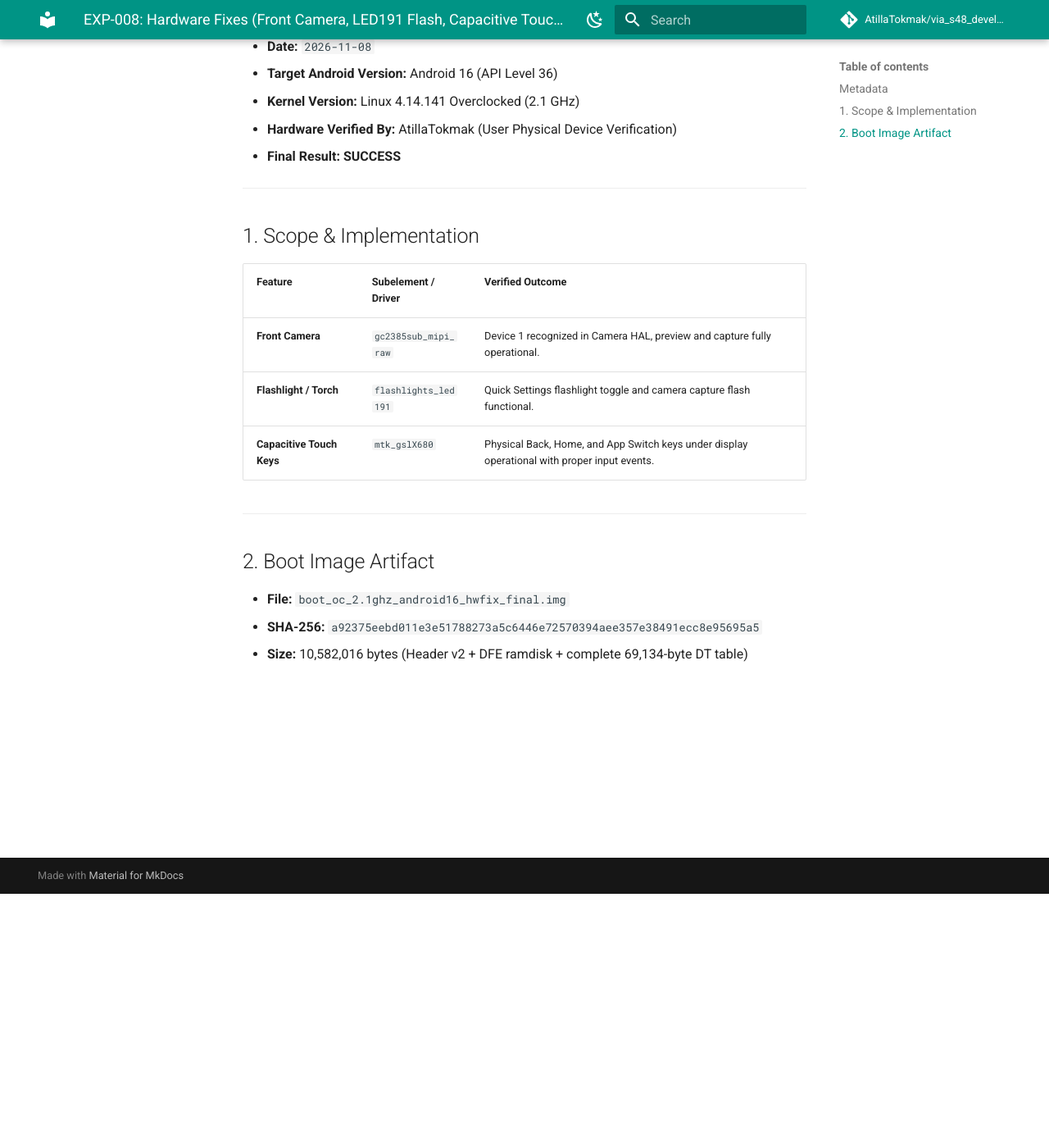
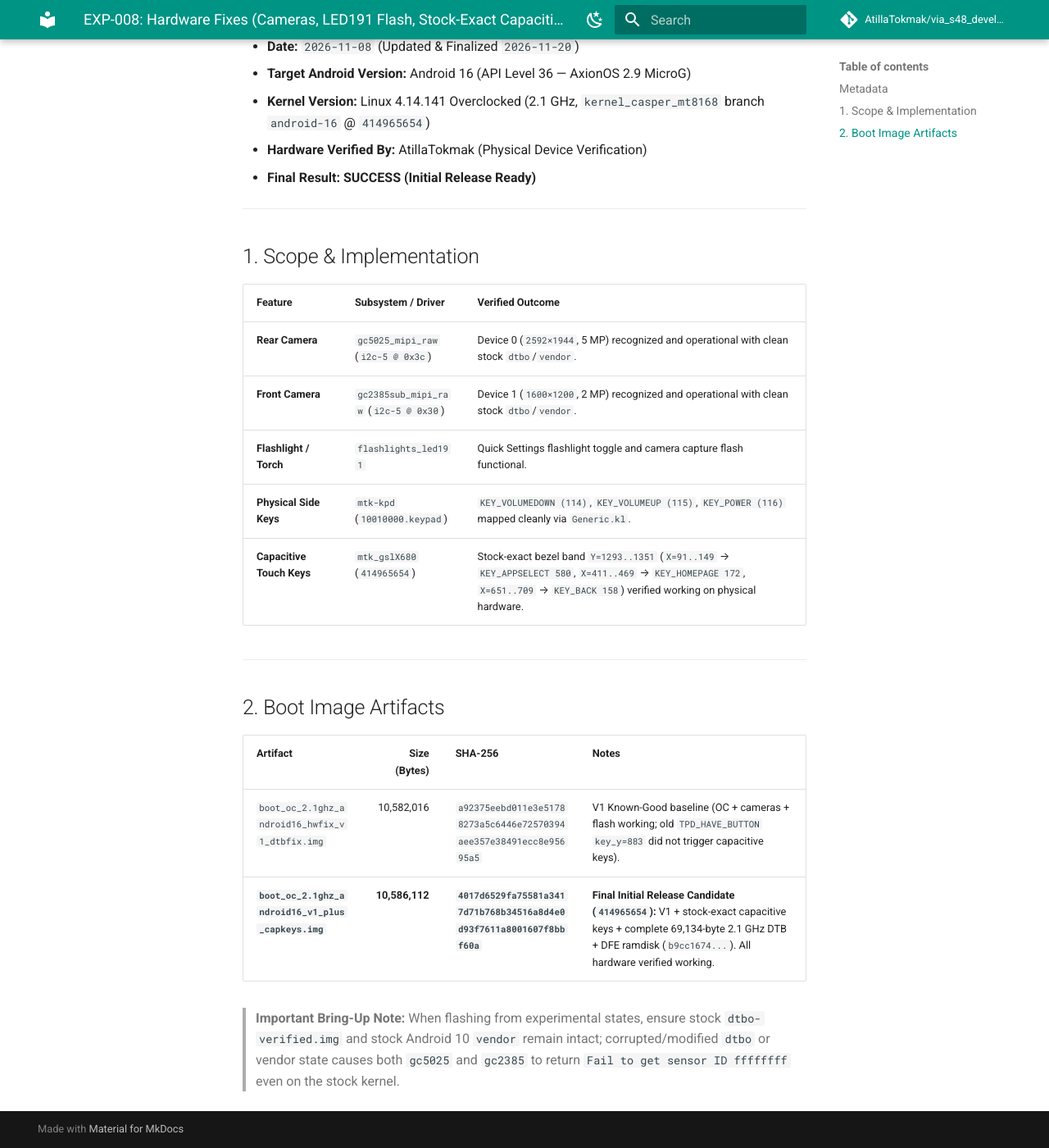
Before and after one commit to AtillaTokmak/via_s48_development_wiki, an MkDocs documentation site: the page built from docs/experiments/android16/hardware-fixes-test.md, in a window 1280 px wide and 1400 px high, scrolled down 310 px. Shown: the whole window at 82% size. Built offline with MkDocs 1.6.1 and Material for MkDocs 9.7.7, drawn with Linux system fonts in a browser that asks for light colours; comment, search, counter and statistics services are not loaded; some of the changed text lies outside the part shown.

Commit message:
docs: document stock-exact capacitive keys patch (PATCH-11), Boot v2 offsets, and initial release verification

```diff
--- a/docs/experiments/android16/hardware-fixes-test.md
+++ b/docs/experiments/android16/hardware-fixes-test.md
@@ -1,26 +1,32 @@
-# EXP-008: Hardware Fixes (Front Camera, LED191 Flash, Capacitive Touch Keys)
+# EXP-008: Hardware Fixes (Cameras, LED191 Flash, Stock-Exact Capacitive Touch Keys)
 
 ## Metadata
 * **Experiment ID:** `EXP-008`
-* **Date:** `2026-11-08`
-* **Target Android Version:** Android 16 (API Level 36)
-* **Kernel Version:** Linux 4.14.141 Overclocked (2.1 GHz)
-* **Hardware Verified By:** AtillaTokmak (User Physical Device Verification)
-* **Final Result:** **SUCCESS**
+* **Date:** `2026-11-08` (Updated & Finalized `2026-11-20`)
+* **Target Android Version:** Android 16 (API Level 36 — AxionOS 2.9 MicroG)
+* **Kernel Version:** Linux 4.14.141 Overclocked (2.1 GHz, `kernel_casper_mt8168` branch `android-16` @ `414965654`)
+* **Hardware Verified By:** AtillaTokmak (Physical Device Verification)
+* **Final Result:** **SUCCESS (Initial Release Ready)**
 
 ---
 
 ## 1. Scope & Implementation
 
-| Feature | Subelement / Driver | Verified Outcome |
+| Feature | Subsystem / Driver | Verified Outcome |
 | :--- | :--- | :--- |
-| **Front Camera** | `gc2385sub_mipi_raw` | Device 1 recognized in Camera HAL, preview and capture fully operational. |
+| **Rear Camera** | `gc5025_mipi_raw` (`i2c-5 @ 0x3c`) | Device 0 (`2592×1944`, 5 MP) recognized and operational with clean stock `dtbo`/`vendor`. |
+| **Front Camera** | `gc2385sub_mipi_raw` (`i2c-5 @ 0x30`) | Device 1 (`1600×1200`, 2 MP) recognized and operational with clean stock `dtbo`/`vendor`. |
 | **Flashlight / Torch** | `flashlights_led191` | Quick Settings flashlight toggle and camera capture flash functional. |
-| **Capacitive Touch Keys** | `mtk_gslX680` | Physical Back, Home, and App Switch keys under display operational with proper input events. |
+| **Physical Side Keys** | `mtk-kpd` (`10010000.keypad`) | `KEY_VOLUMEDOWN (114)`, `KEY_VOLUMEUP (115)`, `KEY_POWER (116)` mapped cleanly via `Generic.kl`. |
+| **Capacitive Touch Keys** | `mtk_gslX680` (`414965654`) | Stock-exact bezel band `Y=1293..1351` (`X=91..149` → `KEY_APPSELECT 580`, `X=411..469` → `KEY_HOMEPAGE 172`, `X=651..709` → `KEY_BACK 158`) verified working on physical hardware. |
 
 ---
 
-## 2. Boot Image Artifact
-* **File:** `boot_oc_2.1ghz_android16_hwfix_final.img`
-* **SHA-256:** `a92375eebd011e3e51788273a5c6446e72570394aee357e38491ecc8e95695a5`
-* **Size:** 10,582,016 bytes (Header v2 + DFE ramdisk + complete 69,134-byte DT table)
+## 2. Boot Image Artifacts
+
+| Artifact | Size (Bytes) | SHA-256 | Notes |
+| :--- | ---: | :--- | :--- |
+| `boot_oc_2.1ghz_android16_hwfix_v1_dtbfix.img` | 10,582,016 | `a92375eebd011e3e51788273a5c6446e72570394aee357e38491ecc8e95695a5` | V1 Known-Good baseline (OC + cameras + flash working; old `TPD_HAVE_BUTTON` `key_y=883` did not trigger capacitive keys). |
+| **`boot_oc_2.1ghz_android16_v1_plus_capkeys.img`** | **10,586,112** | **`4017d6529fa75581a3417d71b768b34516a8d4e0d93f7611a8001607f8bbf60a`** | **Final Initial Release Candidate (`414965654`):** V1 + stock-exact capacitive keys + complete 69,134-byte 2.1 GHz DTB + DFE ramdisk (`b9cc1674...`). All hardware verified working. |
+
+> **Important Bring-Up Note:** When flashing from experimental states, ensure stock `dtbo-verified.img` and stock Android 10 `vendor` remain intact; corrupted/modified `dtbo` or vendor state causes both `gc5025` and `gc2385` to return `Fail to get sensor ID ffffffff` even on the stock kernel.
```
Also changed, not shown: docs/experiments/android16/stock-kernel-test.md (+9 -2 lines), docs/patches/patch-inventory.md (+32 -5 lines).
